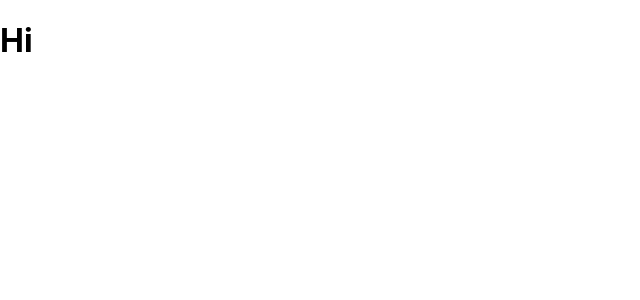
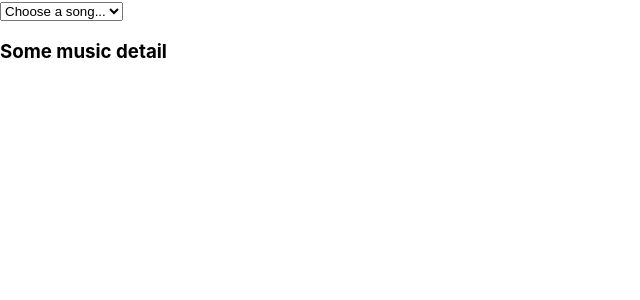
Before and after one commit to gadgetguy82/js_react_music_hw, a React (Create React App) app: page / in a window 1280 px wide. Shown: the top 300 px of the page, without its empty margins (0-640 px from the left). Built offline with nearby package versions, Linux system fonts and the light colour scheme.

Commit message:
Add basic structure to app

```diff
--- a/src/components/MusicDetail.js
+++ b/src/components/MusicDetail.js
@@ -0,0 +1,11 @@
+import React from 'react';
+
+const MusicDetail = (props) => {
+  return(
+    <h3>
+      Some music detail
+    </h3>
+  )
+}
+
+export default MusicDetail
--- a/src/components/MusicSelector.js
+++ b/src/components/MusicSelector.js
@@ -0,0 +1,11 @@
+import React from 'react';
+
+const MusicSelector = (props) => {
+  return(
+    <select id="music-selector" defaultValue="default">
+      <option disabled value="default">Choose a song...</option>
+    </select>
+  )
+}
+
+export default MusicSelector;
--- a/src/containers/MusicBox.js
+++ b/src/containers/MusicBox.js
@@ -1,9 +1,14 @@
 import React, {Component} from 'react';
+import MusicSelector from '../components/MusicSelector';
+import MusicDetail from '../components/MusicDetail';
 
 class MusicBox extends Component {
   render() {
     return(
-      <h1>Hi</h1>
+      <div>
+        <MusicSelector />
+        <MusicDetail />
+      </div>
     );
   }
 }
```
